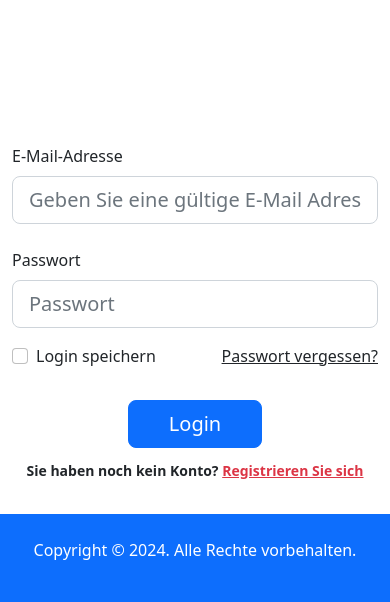
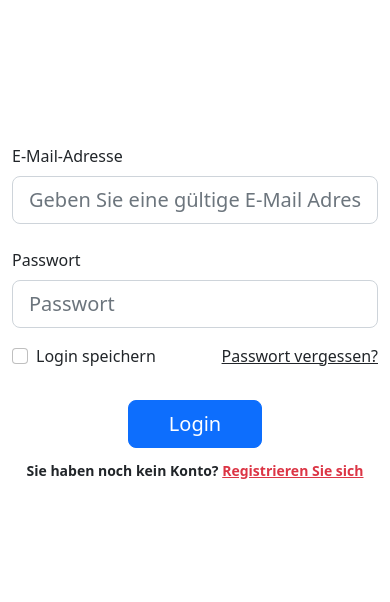
Before and after one commit to lipejdc/Sporttermin-Plattform, a website: page Frondend/loginPage/loginPage.html in a window 390 px wide. Shown: the part 330-932 px from the top of the page. After the commit the page ends 844 px from the top, so only its background shows below. Drawn offline with nearby package versions, Linux system fonts and the light colour scheme.

Commit message:
Commented out Footer (not responsive)

```diff
--- a/Frondend/loginPage/loginPage.html
+++ b/Frondend/loginPage/loginPage.html
@@ -56,13 +56,11 @@
           </div>
         </div>
       </section>
-      <footer class="d-flex flex-column flex-md-row text-center text-md-start justify-content-between py-4 px-4 px-xl-5 bg-primary">
-        <!-- Copyright -->
+      <!-- <footer class="d-flex flex-column flex-md-row text-center text-md-start justify-content-between py-4 px-4 px-xl-5 bg-primary">
         <div class="text-white mb-3 mb-md-0">
             Copyright © 2024. Alle Rechte vorbehalten.
         </div>
-        <!-- Copyright -->
-    </footer>
+    </footer> -->
 
 
 <!-- Modal -->
```
